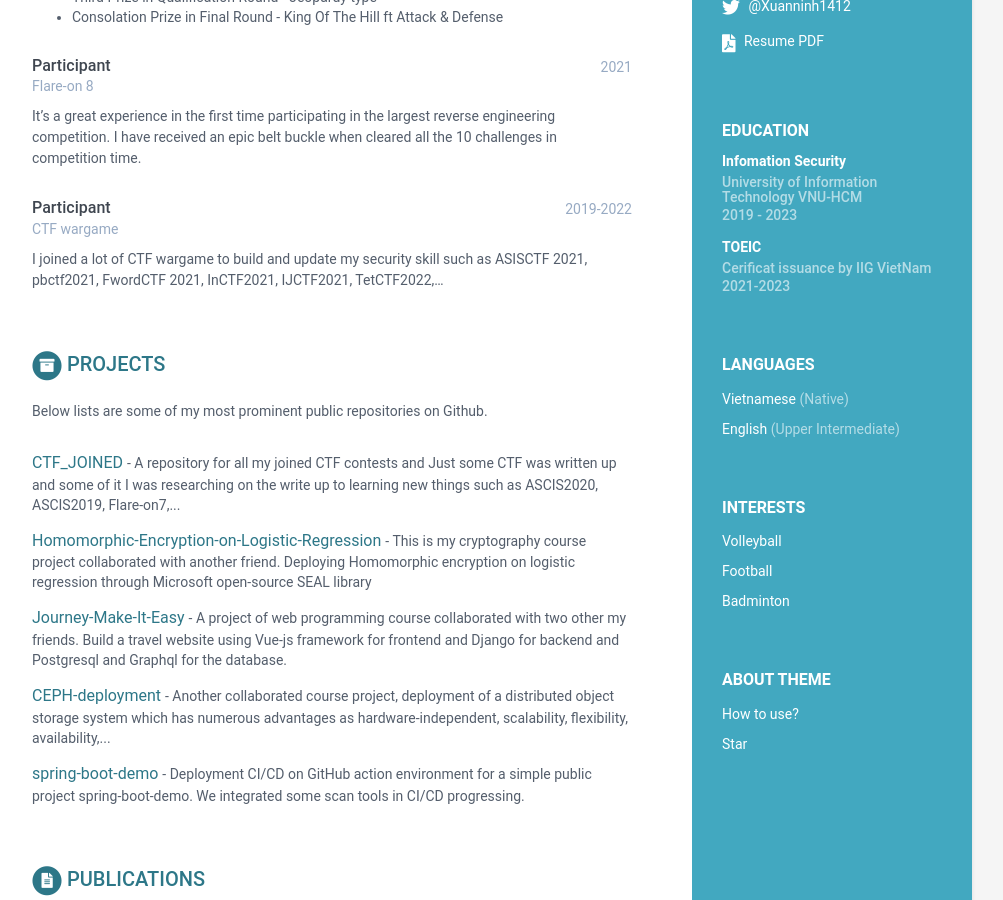
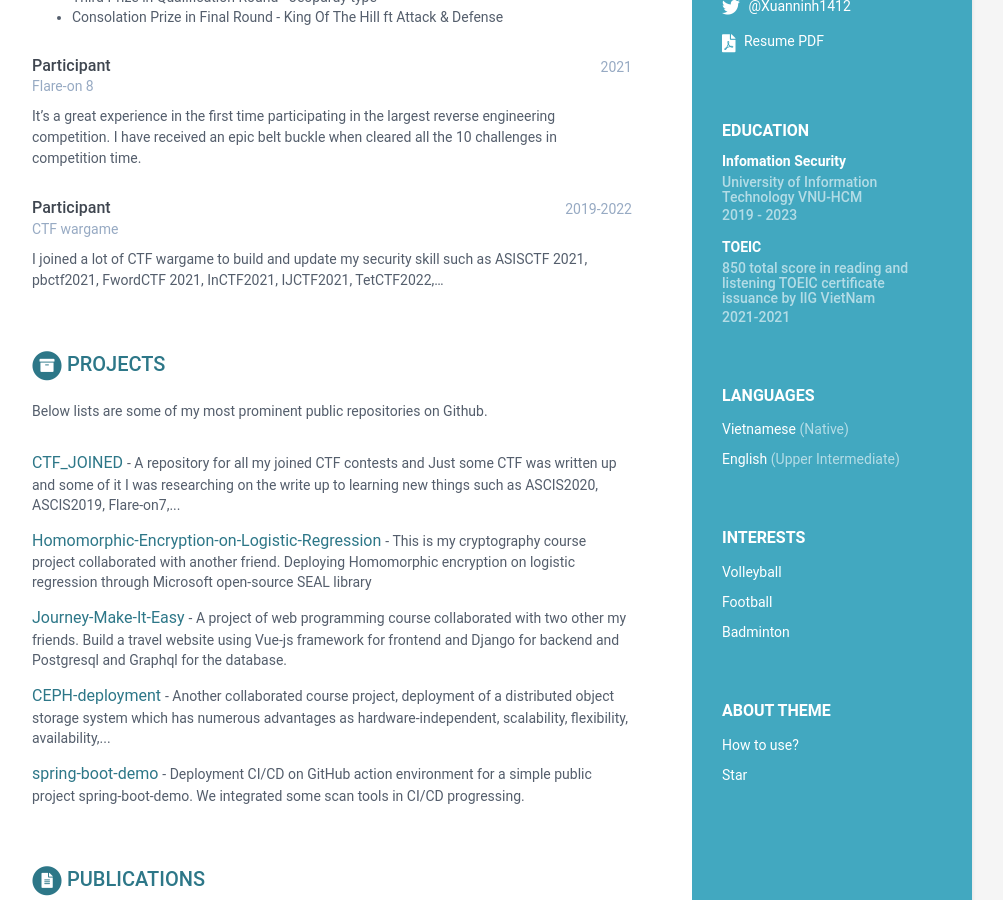
Before and after one commit to IxZZZ/CV, a Jekyll site: the page built from index.html, in a window 1280 px wide and 900 px high, scrolled down 491 px. Shown: the whole window, without its empty margins (168-1171 px from the left). Built offline with Jekyll 4.4.1, drawn with Linux system fonts in a browser that asks for light colours.

Commit message:
upload update content

```diff
--- a/_data/data.yml
+++ b/_data/data.yml
@@ -60,8 +60,8 @@ education:
       details: |
         In progressing...
     - degree: TOEIC
-      university: Cerificat issuance by IIG VietNam
-      time: 2021-2023
+      university: 850 total score in reading and listening TOEIC certificate issuance by IIG VietNam
+      time: 2021-2021
       details: |
         I complete the first TOEIC examination with total 845 point consist of two skill reading and listening.
 experiences:
@@ -119,6 +119,8 @@ publications:
     papers:
       - title: This my Blog, just some write up and some other research thing here.
         link: "ixzzz.github.io/Blog"
+        authors:
+        conference:
 skills:
     title: Skills &amp; Proficiency
 
```
